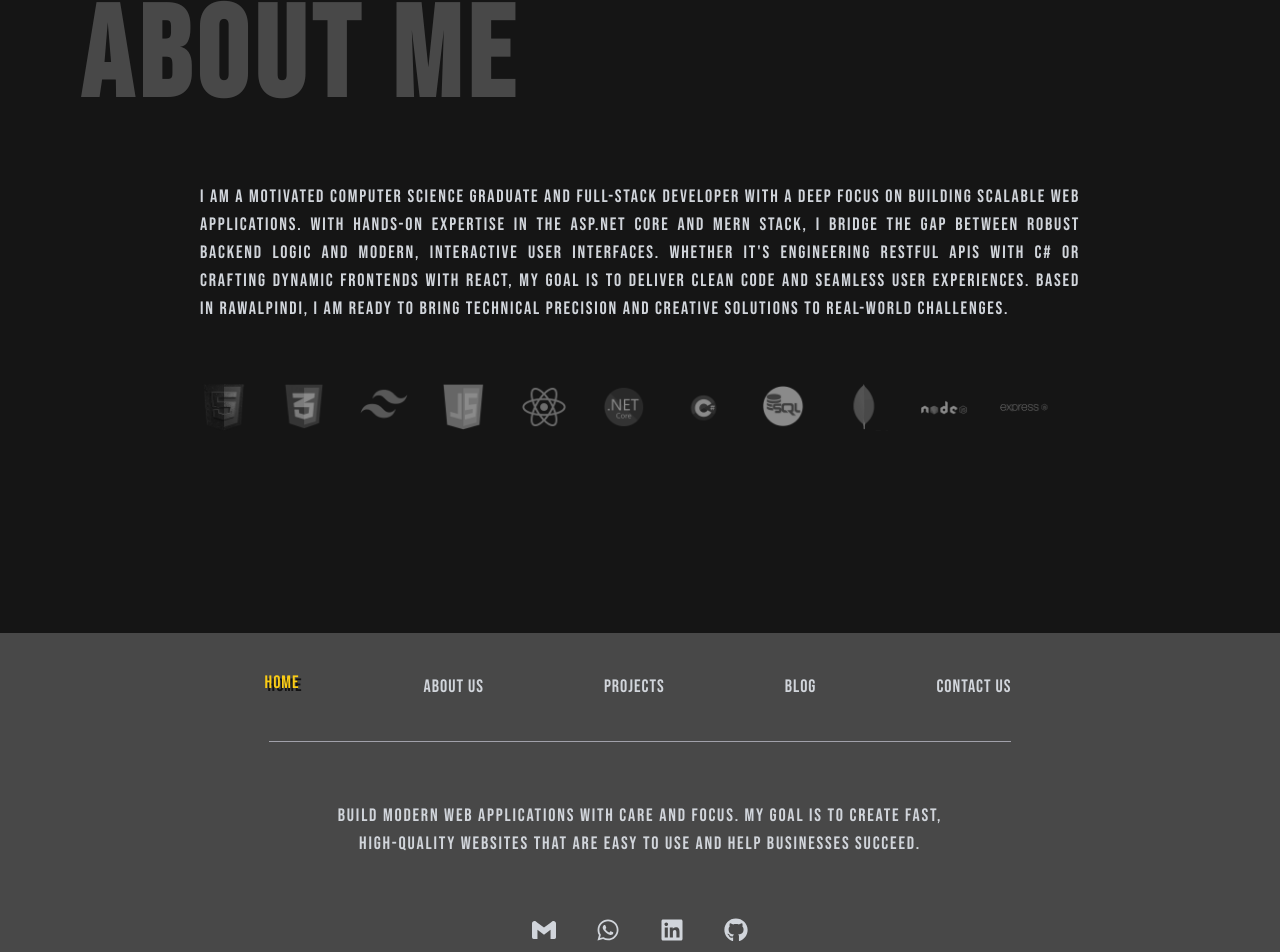
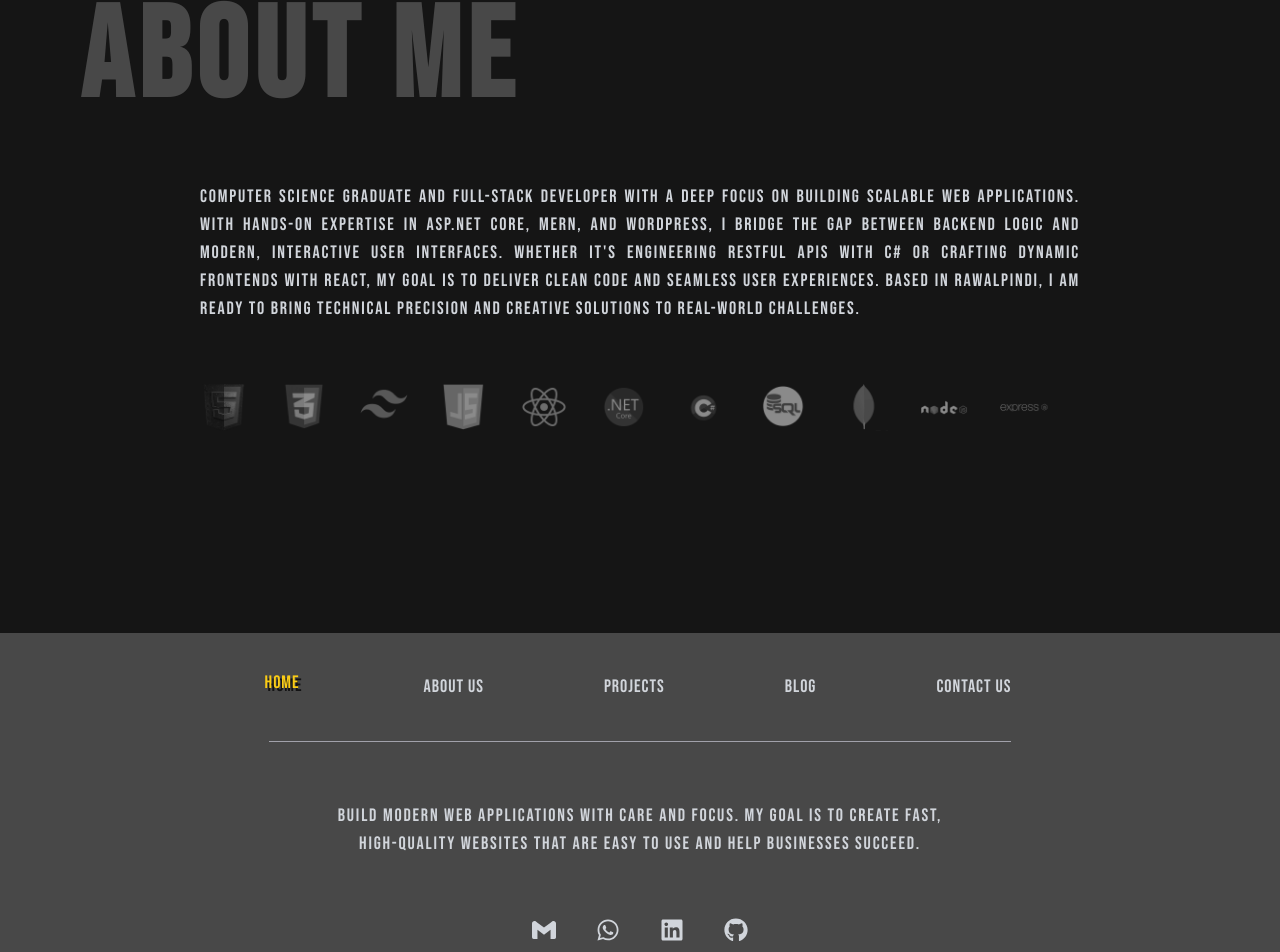
Before and after one commit to Majidkhan94/majidkhan94.github.io, a React (Vite) app: page / in a window 1280 px wide. Shown: the part 1047-1999 px from the top of the page. Built offline with nearby package versions, Linux system fonts and the light colour scheme.

Commit message:
About Section Completed

```diff
--- a/src/Pages/Home.jsx
+++ b/src/Pages/Home.jsx
@@ -45,7 +45,7 @@ const AboutImage = ({src, text, className}) =>{
 
   <div className='w-full flex justify-center pt-5 md:pt-15'>
     <div className='w-220 text-justify'>
-      <Paragraph text={"I am a motivated Computer Science graduate and Full-Stack Developer with a deep focus on building scalable web applications. With hands-on expertise in the ASP.NET Core and MERN stack, I bridge the gap between robust backend logic and modern, interactive user interfaces. Whether it's engineering RESTful APIs with C# or crafting dynamic frontends with React, my goal is to deliver clean code and seamless user experiences. Based in Rawalpindi, I am ready to bring technical precision and creative solutions to real-world challenges."} />
+      <Paragraph text={"Computer Science graduate and Full-Stack Developer with a deep focus on building scalable web applications. With hands-on expertise in ASP.NET Core, MERN, and WordPress, I bridge the gap between backend logic and modern, interactive user interfaces. Whether it's engineering RESTful APIs with C# or crafting dynamic frontends with React, my goal is to deliver clean code and seamless user experiences. Based in Rawalpindi, I am ready to bring technical precision and creative solutions to real-world challenges."} />
 
         <div className='flex flex-wrap gap-x-4 md:gap-x-8 gap-y-12 pt-10 md:pt-15'>
           <AboutImage src={"../HTML.png"} text={"HTML5"} className={"text-[#eb3e00]"} />
```
